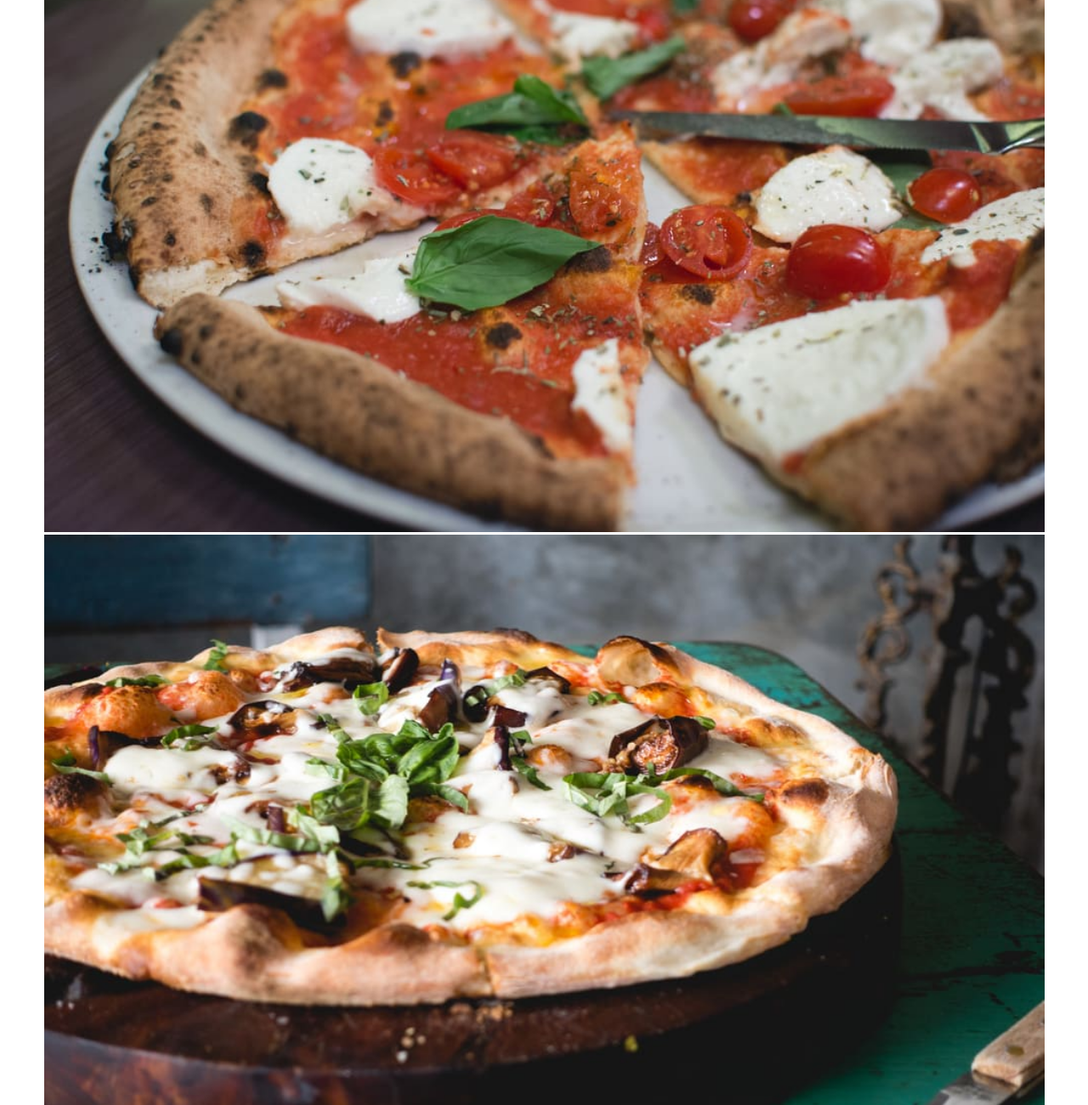
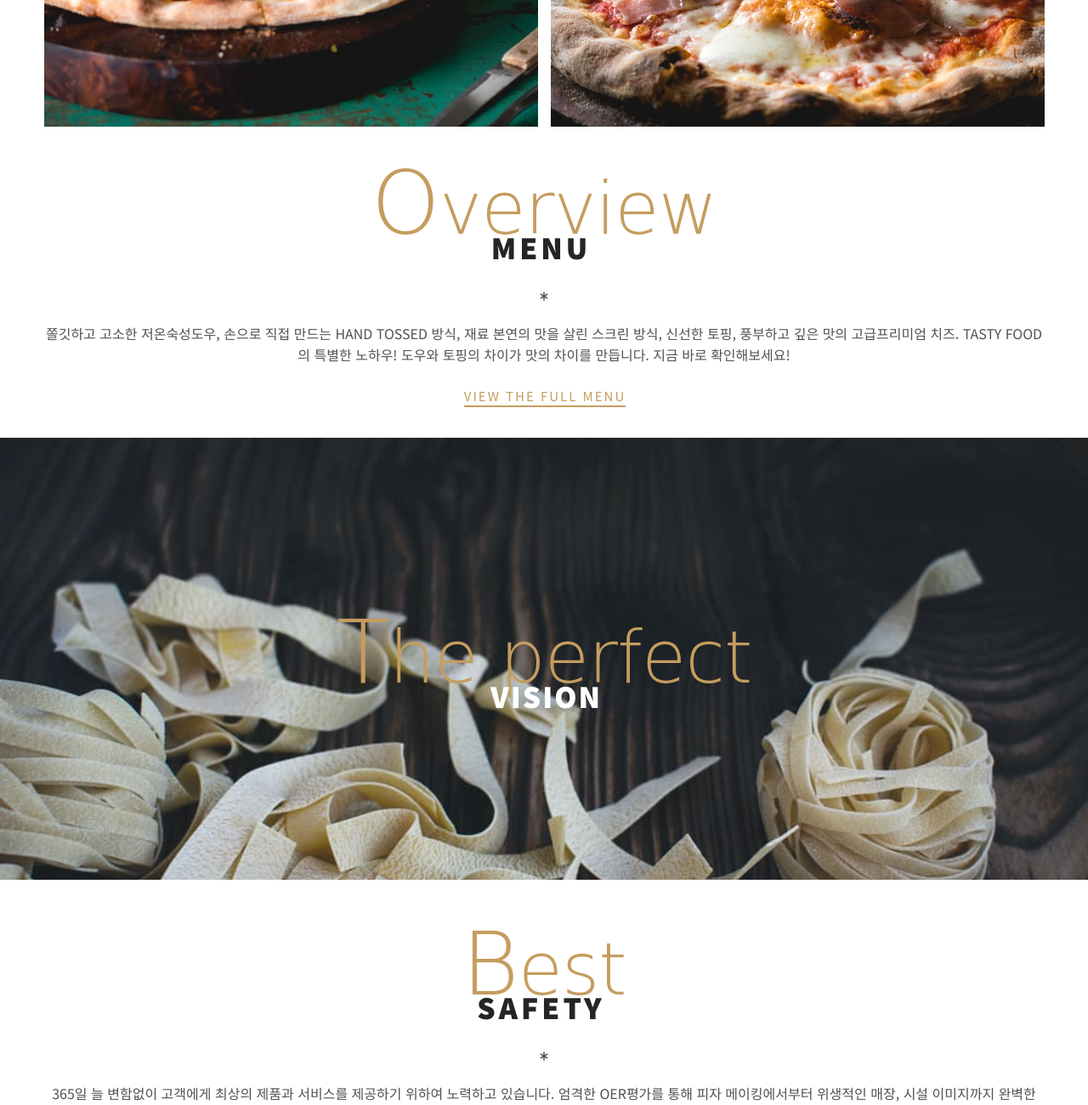
Before and after one commit to uhgenie7/foodwebsite, a plain HTML site: page index.html in a window 1280 px wide. Shown: the part 3372-4672 px from the top of the page at 85% size. Drawn offline with Linux system fonts and the light colour scheme; a web font is replaced by a local one.

Commit message:
Add tasteful and discover menu style

```diff
--- a/style.css
+++ b/style.css
@@ -319,3 +319,31 @@ header {
 .body-btn:focus::before {
   background-color: var(--main-font-color);
 }
+
+/* tasteful recipes */
+.tasteful-recipes {
+  background: url("img/tasteful.jpg") left/cover no-repeat;
+}
+
+.between {
+  min-height: 65vh;
+  display: flex;
+  align-items: center;
+}
+
+/* Discover our menu */
+.image-group {
+  display: grid;
+  grid-template-columns: repeat(2, 1fr);
+  grid-gap: 1.5rem;
+}
+
+.discover-our-menu .restaurant-description {
+  padding-top: 3rem;
+  margin-bottom: 0;
+}
+
+/* the perfect blend */
+.perfect-blend {
+  background: url("img/recipe1.jpg") center/cover no-repeat;
+}
```
